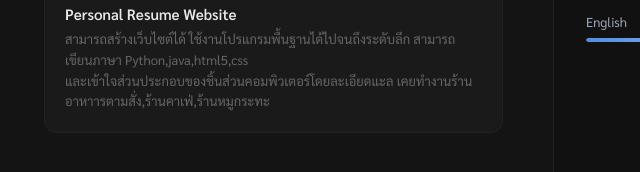
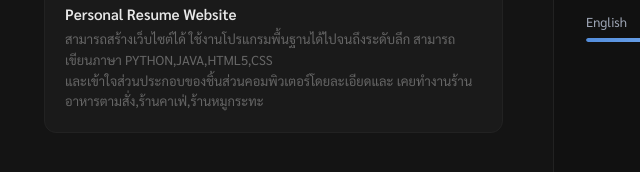
Before and after one commit to cirmethkhlxngdi9-boop/My_resume_jiramet, a plain HTML site: page index.html in a window 1280 px wide. Shown: the part 778-950 px from the top of the page, 216-856 px from the left. Drawn offline with Linux system fonts and the light colour scheme.

Commit message:
index.html

```diff
--- a/index.html
+++ b/index.html
@@ -266,8 +266,8 @@
                 <div class="section-title">Projects</div>
                 <div class="project-card">
                     <h3>Personal Resume Website</h3>
-                    <p>สามารถสร้างเว็บไซต์ได้ ใช้งานโปรแกรมพื้นฐานได้ไปจนถึงระดับลึก สามารถเขียนภาษา Python,java,html5,css</p>
-                    <p>และเข้าใจส่วนประกอบของชิ้นส่วนคอมพิวเตอร์โดยละเอียดแะล เคยทำงานร้านอาหาารตามสั่ง,ร้านคาเฟ่,ร้านหมูกระทะ</p>
+                    <p>สามารถสร้างเว็บไซต์ได้ ใช้งานโปรแกรมพื้นฐานได้ไปจนถึงระดับลึก สามารถเขียนภาษา PYTHON,JAVA,HTML5,CSS</p>
+                    <p>และเข้าใจส่วนประกอบของชิ้นส่วนคอมพิวเตอร์โดยละเอียดและ เคยทำงานร้านอาหารตามสั่ง,ร้านคาเฟ่,ร้านหมูกระทะ</p>
                 </div>
             </div>
 
```
